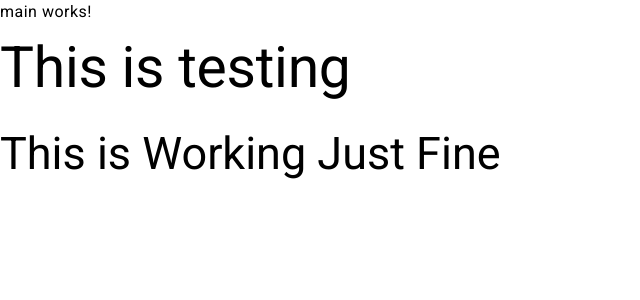
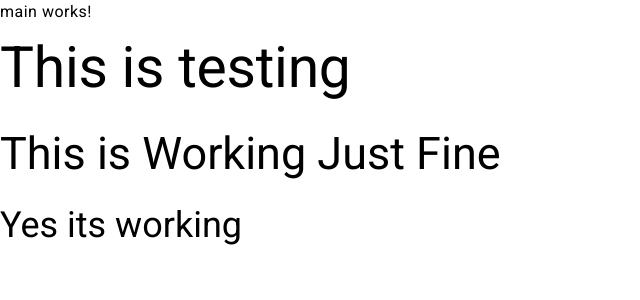
Before and after one commit to Zakieexe/Angular_Project, an Angular app: page / in a window 1280 px wide. Shown: the top 300 px of the page, without its empty margins (0-640 px from the left). Built offline with nearby package versions, Linux system fonts and the light colour scheme.

Commit message:
Update app.component.html
i added h3 header

```diff
--- a/src/app/app.component.html
+++ b/src/app/app.component.html
@@ -1,3 +1,4 @@
 <app-main></app-main>
 <h1>This is testing</h1>
 <h2>This is Working Just Fine</h2>
+<h3>Yes its working</h3>
```
